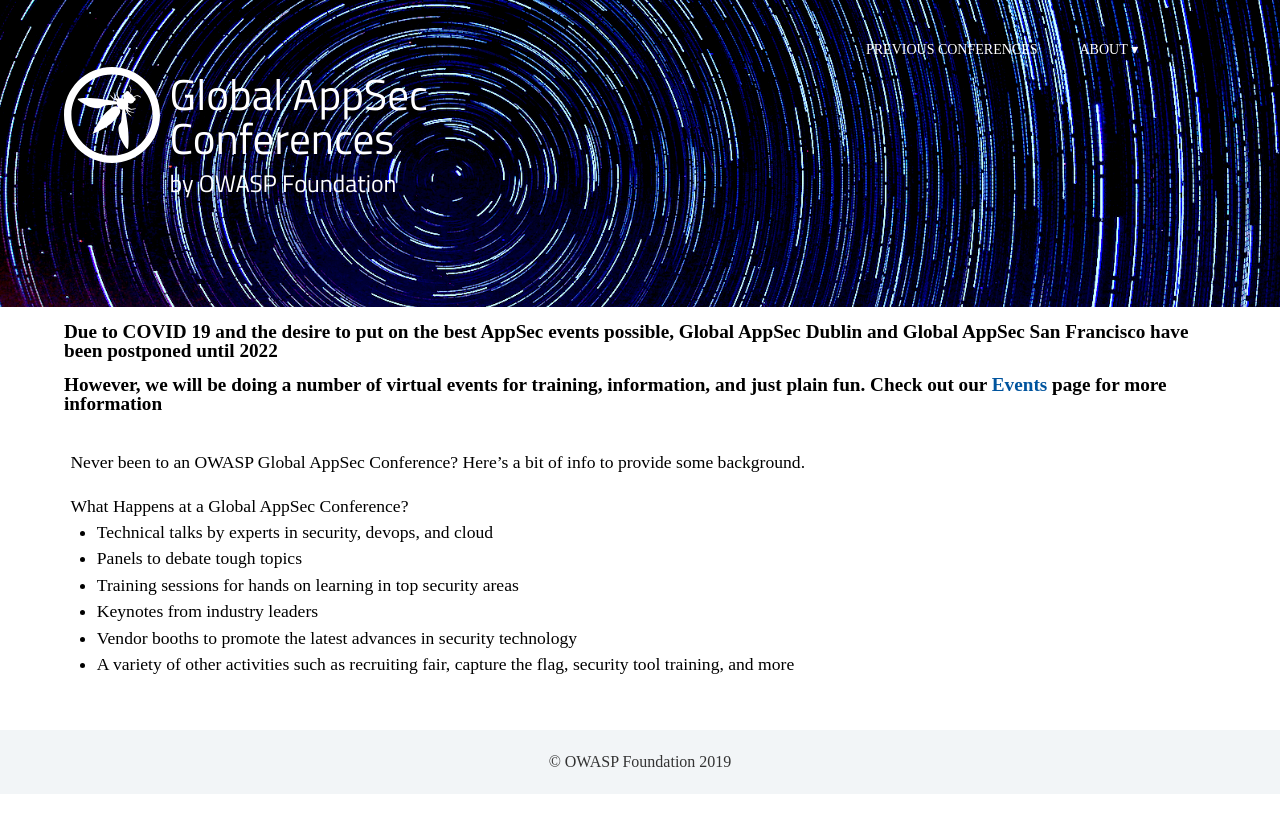
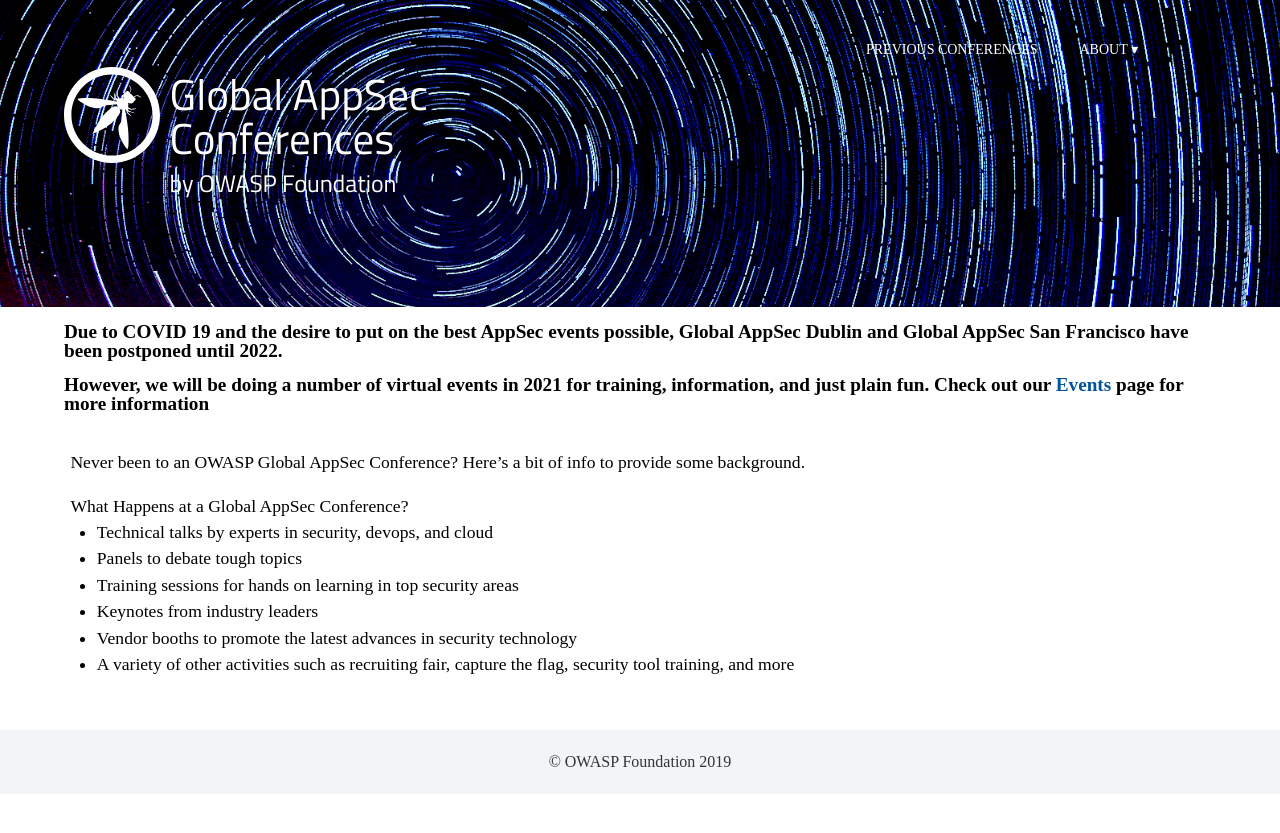
Before and after one commit to OWASP/GlobalAppSecHome, a Jekyll site: the page built from index.html, in a window 1280 px wide. Shown: the top 833 px of the page. Built offline with Jekyll 4.4.1, drawn with Linux system fonts in a browser that asks for light colours; some web fonts are replaced.

Commit message:
Update index.html

```diff
--- a/index.html
+++ b/index.html
@@ -7,13 +7,18 @@
 <!-- rebuild the site -->
 
 <div class="wrapper">
-    <span style="font-size:larger;font-weight:bold;"><p>Due to COVID 19 and the desire to put on the best AppSec events possible, Global AppSec Dublin and Global AppSec San Francisco have been postponed until 2022<p></span>
+    <span style="font-size:larger;font-weight:bold;"><p>Due to COVID 19 and the desire to put on the best AppSec events possible, Global AppSec Dublin and Global AppSec San Francisco have been postponed until 2022.<p></span>
 </div>
 <div class="wrapper">
-    <span style="font-size:larger;font-weight:bold;"><p>However, we will be doing a number of virtual events for training, information, and just plain fun.  Check out our <a href="https://owasp.org/events/">Events</a> page for more information</p></span>
+    <span style="font-size:larger;font-weight:bold;"><p>However, we will be doing a number of virtual events in 2021 for training, information, and just plain fun.  Check out our <a href="https://owasp.org/events/">Events</a> page for more information</p></span>
 </div>
-
-
+<!-- Keep for reference
+<div class="wrapper">
+  <div class="container">
+       Content here
+  </div>
+</div>
+-->
 
 
 <section class="punch">
```
